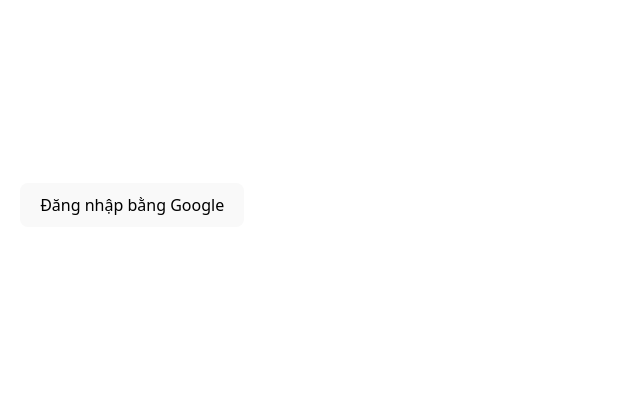
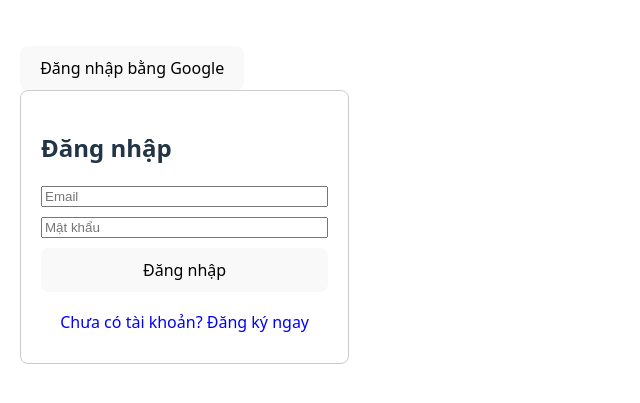
Before and after one commit to HaoNguyen279/travel-buddy, a React (Vite) app in the folder fe/: page / in a window 1280 px wide. Shown: the part 195-598 px from the top of the page, without its empty margins (0-640 px from the left). Built offline with nearby package versions, Linux system fonts and the light colour scheme; no server answers.

Commit message:
feat: firebase email/password auth (on testing)

```diff
--- a/fe/firebase.ts
+++ b/fe/firebase.ts
@@ -1,5 +1,12 @@
 import { initializeApp } from "firebase/app";
-import { getAuth, GoogleAuthProvider, signInWithPopup, signOut } from "firebase/auth";
+import { getAuth, GoogleAuthProvider,
+    signInWithEmailAndPassword,
+    createUserWithEmailAndPassword,
+    signOut,
+    onAuthStateChanged
+} from "firebase/auth";
+
+
 
 const firebaseConfig = {
   apiKey: import.meta.env.VITE_API_KEY,
@@ -14,3 +21,4 @@ const firebaseConfig = {
 const app = initializeApp(firebaseConfig);
 export const auth = getAuth(app);
 export const googleProvider = new GoogleAuthProvider();
+export { signInWithEmailAndPassword, createUserWithEmailAndPassword, signOut, onAuthStateChanged };
--- a/fe/src/App.tsx
+++ b/fe/src/App.tsx
@@ -1,10 +1,13 @@
 import React, { useState, useEffect } from 'react';
-import { auth, googleProvider } from '../firebase';
-import { signInWithPopup, signOut, onAuthStateChanged } from 'firebase/auth';
+import { auth, googleProvider,  signOut, onAuthStateChanged, createUserWithEmailAndPassword, signInWithEmailAndPassword } from '../firebase';
+import { signInWithPopup, updateProfile } from 'firebase/auth';
 import type { User } from 'firebase/auth';
 
 const App: React.FC = () => {
   const [user, setUser] = useState<User | null>(null);
+  const [email, setEmail] = useState('');
+  const [password, setPassword] = useState('');
+  const [isRegistering, setIsRegistering] = useState(false);
 
   useEffect(() => {
     const unsubscribe = onAuthStateChanged(auth, (currentUser) => {
@@ -30,6 +33,29 @@ const App: React.FC = () => {
     }
   };
 
+
+
+  const handleSubmit = async (e: React.FormEvent) => {
+    e.preventDefault();
+    try {
+      if (isRegistering) {
+        await createUserWithEmailAndPassword(auth, email, password);
+        alert("Đăng ký thành công!");
+        await updateProfile(auth.currentUser!, {
+          displayName: "Tên Người Dùng",
+          photoURL: "https://example.com/avatar.png"
+    });
+      } else {
+        await signInWithEmailAndPassword(auth, email, password);
+        alert("Đăng nhập thành công!");
+      }
+    } catch (error: any) {
+      console.error("Lỗi:", error.code);
+      alert("Lỗi: " + error.message);
+    }
+  };
+
+
   return (
     <div style={{ padding: '20px' }}>
       {user ? (
@@ -49,6 +75,36 @@ const App: React.FC = () => {
       ) : (
         <button onClick={handleLogin}>Đăng nhập bằng Google</button>
       )}
+
+    <div style={{ padding: '20px', border: '1px solid #ccc', borderRadius: '8px' }}>
+      <h2>{isRegistering ? 'Đăng ký' : 'Đăng nhập'}</h2>
+      <form onSubmit={handleSubmit} style={{ display: 'flex', flexDirection: 'column', gap: '10px' }}>
+        <input
+          type="email"
+          placeholder="Email"
+          value={email}
+          onChange={(e) => setEmail(e.target.value)}
+          required
+        />
+        <input
+          type="password"
+          placeholder="Mật khẩu"
+          value={password}
+          onChange={(e) => setPassword(e.target.value)}
+          required
+        />
+        <button type="submit">
+          {isRegistering ? 'Tạo tài khoản' : 'Đăng nhập'}
+        </button>
+      </form>
+
+      <button
+        onClick={() => setIsRegistering(!isRegistering)}
+        style={{ marginTop: '10px', background: 'none', border: 'none', color: 'blue', cursor: 'pointer' }}
+      >
+        {isRegistering ? 'Đã có tài khoản? Đăng nhập' : 'Chưa có tài khoản? Đăng ký ngay'}
+      </button>
+    </div>
     </div>
   );
 }
```
